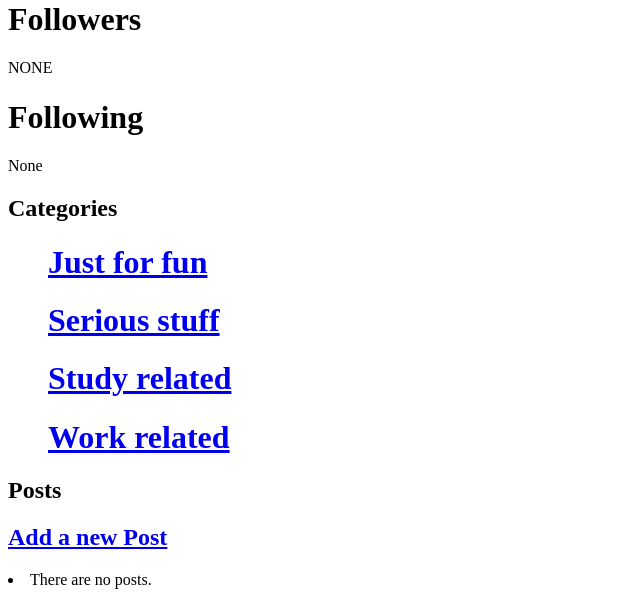
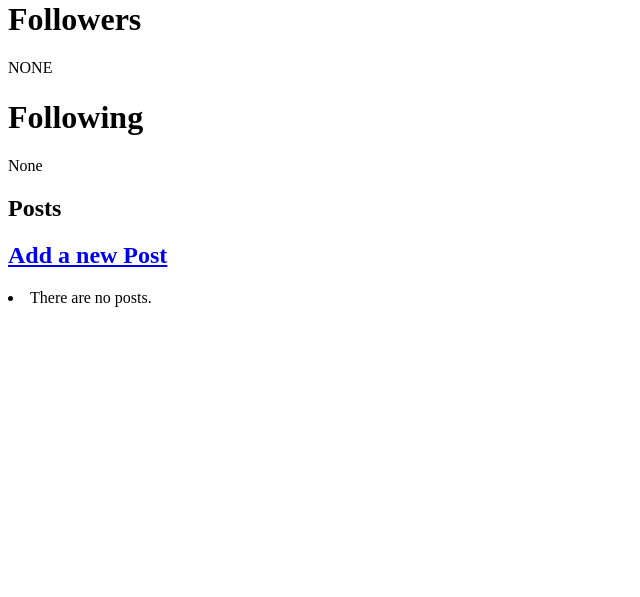
Before and after one commit to RAraghavarora/Blog, a Django app: page /blog/ in a window 1280 px wide. Shown: the part 209-806 px from the top of the page, without its empty margins (0-640 px from the left). After the commit the page ends 516 px from the top, so only its background shows below. Run offline with Django 3.2, Linux system fonts and the light colour scheme; a user stored in the database is signed in; data comes from the database, SQL or seed files in the repository; both versions use the stored data as it was after the commit; data that the repository does not hold is empty.

Commit message:
removed category

```diff
--- a/blog/forms.py
+++ b/blog/forms.py
@@ -9,7 +9,7 @@ class PostForm(ModelForm):
 
     class Meta:
         model = Blog
-        fields = ['title','body','category','img']
+        fields = ['title','body','category']
 
 class RegistrationForm(forms.Form):
     username = forms.CharField(label='Username', max_length=30)
--- a/blog/models.py
+++ b/blog/models.py
@@ -34,6 +34,8 @@ class Profile(models.Model):
 	followers=models.ManyToManyField(User,related_name='following',symmetrical=False)#list of followers
 
 
+	def __str__(self):
+		return self.user.username
 
 @receiver(post_save, sender=User)
 def create_user_profile(sender, instance, created, **kwargs):
--- a/blog/templates/blog/index.html
+++ b/blog/templates/blog/index.html
@@ -32,17 +32,6 @@
       None
     {% endif %}
 
-    <h2>Categories</h2>
-    {% if categories %}
-        <ul>
-        {% for category in categories %}
-            <h1><a href="{% url 'blog:view_category' slug=category.slug %}" > {{category.title}} </a></h1>
-
-        {% endfor %}
-        </ul>
-    {% else %}
-        <li>There are no posts.</li>
-    {% endif %}
 
     <h2>Posts</h2>
     <h2><a href="{%url 'blog:post_new' %}">Add a new Post</a></h2>
```
Also changed, not shown: blog/migrations/0003_auto_20180619_1419.py (added), db.sqlite3.
